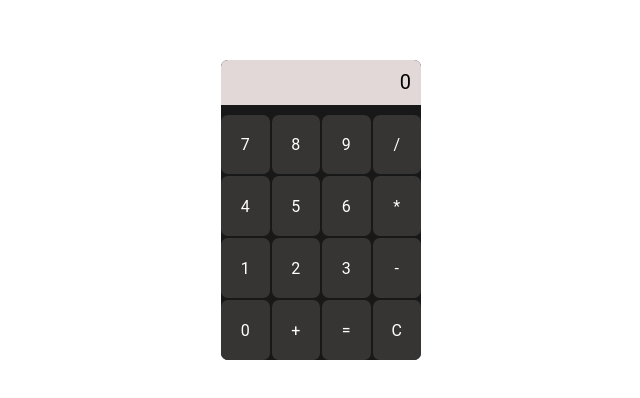
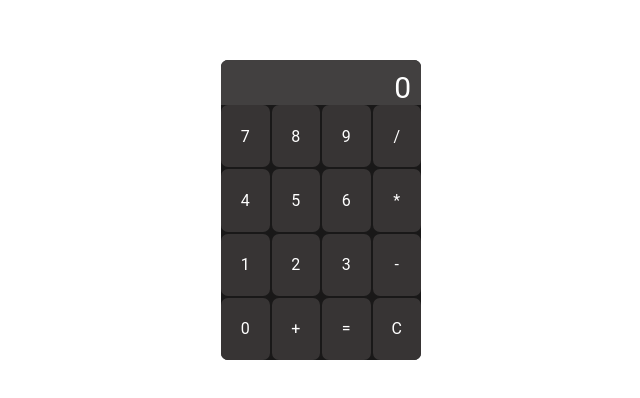
Before and after one commit to delicefrandy/calculator, a plain HTML site: page index.html in a window 1280 px wide. Shown: the part 190-588 px from the top of the page, without its empty margins (319-959 px from the left). Drawn offline with Linux system fonts and the light colour scheme.

Commit message:
Update calculator

```diff
--- a/style.css
+++ b/style.css
@@ -22,14 +22,15 @@ body{
     width: 100%;
     height: 50px;
     box-sizing: border-box;
-    background-color: #e2d8d8;
+    background-color: #424040;
     display: flex;
     justify-content: flex-end;
     align-items: center;
-    padding: 10px;
+    padding: 10px 10px 0 0 ;
     border-radius: 7px 7px 0 0;
-    margin-bottom: 10px;
-    font-size: 20px;
+    font-size: 30px;
+    color: white;
+
 }
 .keyboads{
     width: 100%;
```
